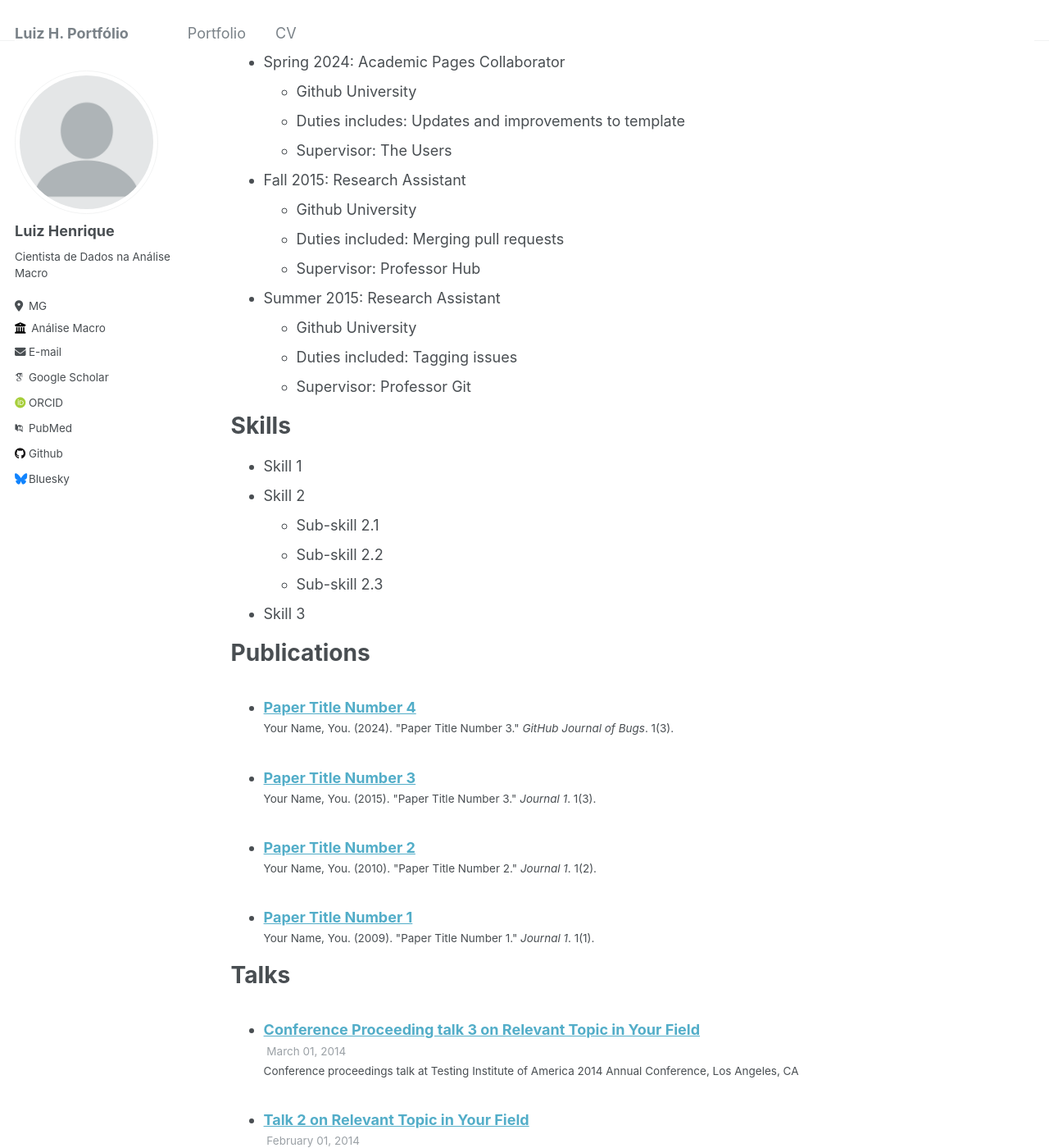
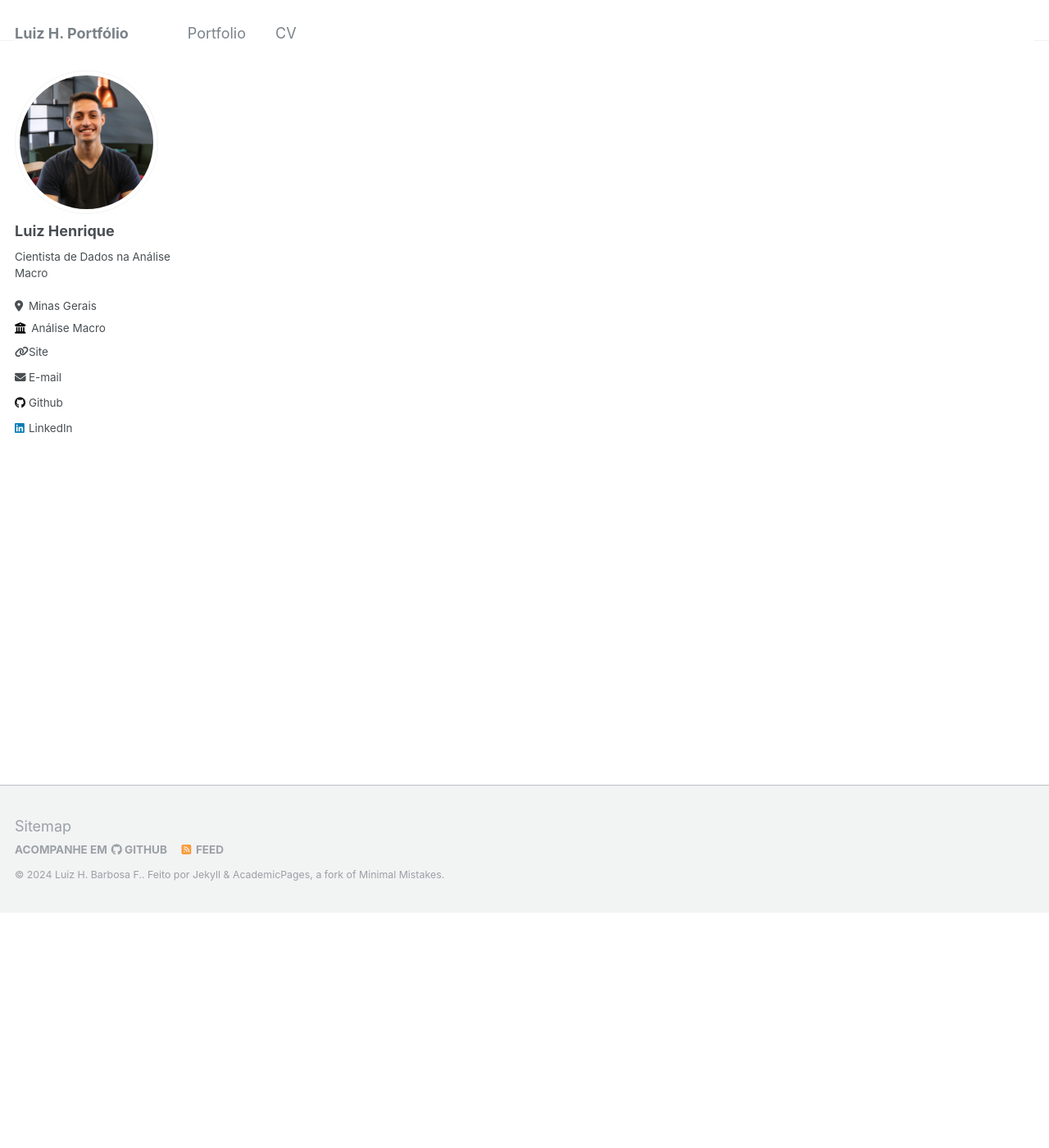
Before and after one commit to Vergiel-a/blog_academicpages, a Jekyll site: the page built from _pages/cv.md, in a window 1280 px wide and 1400 px high, scrolled down 287 px. Shown: the whole window at 82% size. Built offline with Jekyll 4.4.1, drawn with Linux system fonts in a browser that asks for light colours; some web fonts are replaced; some of the changed text lies outside the part shown.

Commit message:
altera config

```diff
--- a/_config.yml
+++ b/_config.yml
@@ -21,33 +21,20 @@ repository               : "Vergiel-a/Vergiel-a.github.io"
 #               Additional customization can be done by editing /_includes/author-profile.html
 author:
   # Biographic information
-  avatar           : "profile.png"
+  avatar           : "luiz.jpg"
   name             : "Luiz Henrique"
-  pronouns         : # example: "she/her"
+  pronouns         :
   bio              : "Cientista de Dados na Análise Macro"
-  location         : "MG"
+  location         : "Minas Gerais"
   employer         : "Análise Macro"
-  uri              : # URL
-  email            : "none@example.org"
-
-  # Academic websites
-  arxiv            : # URL - Update with the correct link to your profile
-  googlescholar    : "https://scholar.google.com/citations?user=PS_CX0AAAAAJ"
-  impactstory      : # URL
-  orcid            : "http://orcid.org/yourorcidurl"
-  pubmed           : "https://www.ncbi.nlm.nih.gov/pubmed/?term=john+snow"
-  researchgate     : # URL
+  uri              : "analisemacro.com.br"
+  email            : "luiz_rique-@hotmail.com"
 
   # Repositories and software development
-  bitbucket        : # Username - Update with your username on the site
-  codepen          : # Username
-  dribbble         : # Username
-  github           : "academicpages"
-  kaggle           : # Username
-  stackoverflow    : # User number or user number and name (i.e., use "1" or "1/jeff-atwood")
+  github           : "Vergiel-a"
 
   # Social media
-  bluesky          : "bsky.app" # Replace this with you Bluesky username
+  bluesky          : # Replace this with you Bluesky username
   facebook         : # Username
   flickr           : # Username
   foursquare       : # Username
@@ -56,7 +43,7 @@ author:
   keybase          : # Username
   instagram        : # Username
   lastfm           : # Username
-  linkedin         : # Username
+  linkedin         : "https://www.linkedin.com/in/luiz-henrique-barbosa-filho/"
   mastodon         : # URL
   medium           : # URL
   pinterest        : # Username
--- a/_pages/cv.md
+++ b/_pages/cv.md
@@ -9,56 +9,4 @@ redirect_from:
 
 {% include base_path %}
 
-Education
 ======
-* Ph.D in Version Control Theory, GitHub University, 2018 (expected)
-* M.S. in Jekyll, GitHub University, 2014
-* B.S. in GitHub, GitHub University, 2012
-
-Work experience
-======
-* Spring 2024: Academic Pages Collaborator
-  * Github University
-  * Duties includes: Updates and improvements to template
-  * Supervisor: The Users
-
-* Fall 2015: Research Assistant
-  * Github University
-  * Duties included: Merging pull requests
-  * Supervisor: Professor Hub
-
-* Summer 2015: Research Assistant
-  * Github University
-  * Duties included: Tagging issues
-  * Supervisor: Professor Git
-
-Skills
-======
-* Skill 1
-* Skill 2
-  * Sub-skill 2.1
-  * Sub-skill 2.2
-  * Sub-skill 2.3
-* Skill 3
-
-Publications
-======
-  <ul>{% for post in site.publications reversed %}
-    {% include archive-single-cv.html %}
-  {% endfor %}</ul>
-
-Talks
-======
-  <ul>{% for post in site.talks reversed %}
-    {% include archive-single-talk-cv.html  %}
-  {% endfor %}</ul>
-
-Teaching
-======
-  <ul>{% for post in site.teaching reversed %}
-    {% include archive-single-cv.html %}
-  {% endfor %}</ul>
-
-Service and leadership
-======
-* Currently signed in to 43 different slack teams
```
Also changed, not shown: images/luiz.jpg (added).
